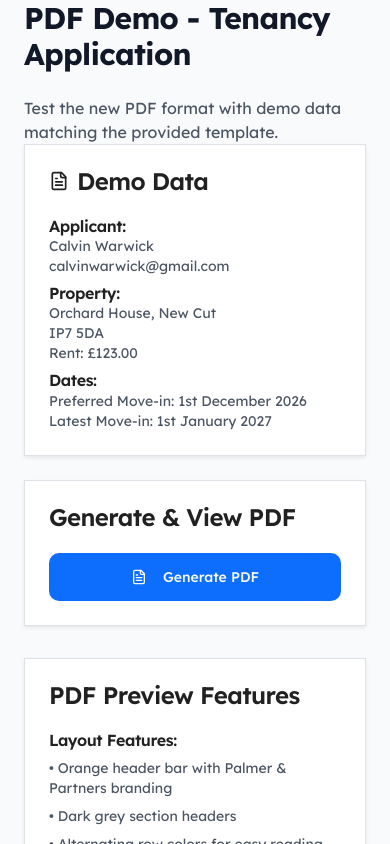
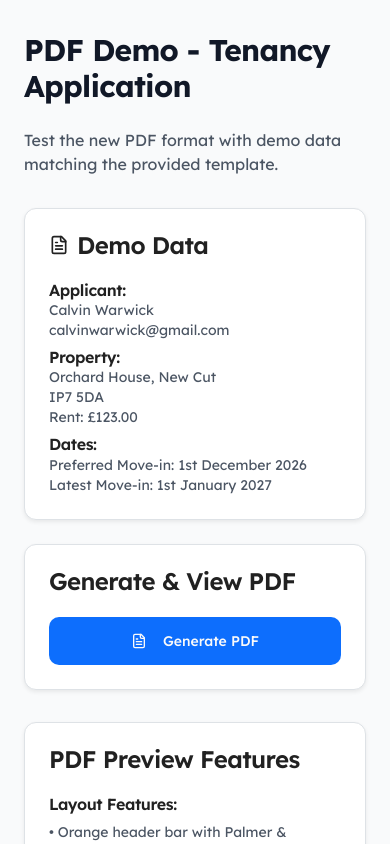
Before and after one commit to calvinwarwick/palmer-partners-forms, a React (Vite) app: page /pdf-demo in a window 390 px wide. Shown: the top 844 px of the page. Built offline with nearby package versions, Linux system fonts and the light colour scheme.

Commit message:
Reverted to commit c74703e088b3a9454858e48530a27250c59b945c

```diff
--- a/src/styles/responsive.css
+++ b/src/styles/responsive.css
@@ -18,7 +18,7 @@
   }
 
   .container {
-    @apply px-0;
+    @apply px-4;
   }
 
   .mobile-form-grid {
@@ -31,8 +31,7 @@
   }
 
   .card {
-    @apply mx-0 w-full;
-    border-radius: 0 !important;
+    @apply mx-1;
   }
 
   .card-content {
@@ -65,27 +64,6 @@
     @apply text-base;
     padding: 0.75rem 1.5rem;
   }
-
-  /* Full width containers on mobile - remove all margins and padding */
-  .container.mx-auto {
-    @apply px-0 mx-0 max-w-none;
-  }
-
-  /* Remove padding from main wrapper */
-  .py-8 {
-    @apply py-0;
-  }
-
-  /* Remove margins from card containers */
-  .mb-8 {
-    @apply mb-0;
-  }
-
-  /* Remove border radius and make cards full width */
-  .rounded-lg,
-  .rounded-t-lg {
-    border-radius: 0 !important;
-  }
 }
 
 @media (min-width: 641px) and (max-width: 1024px) {
```
